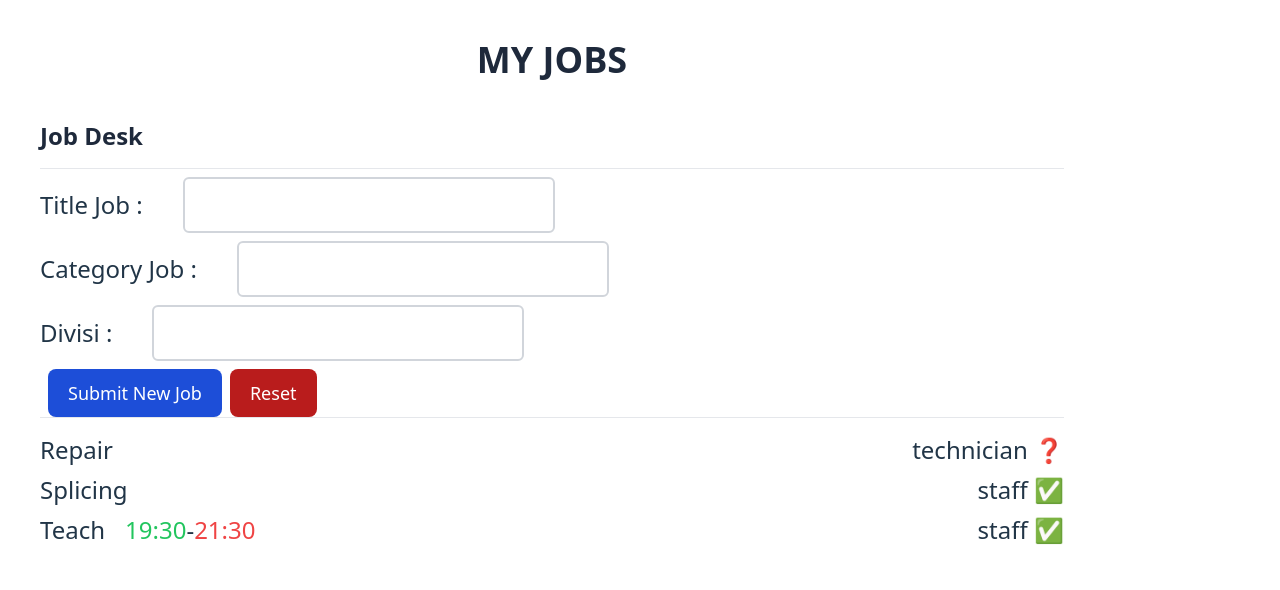
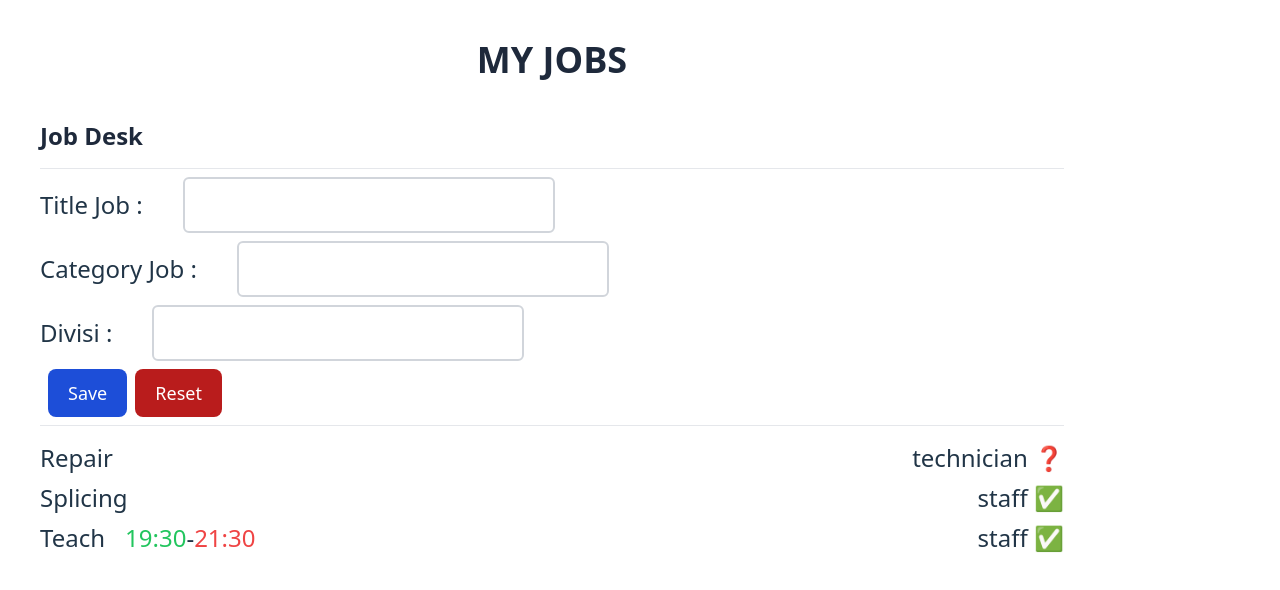
Before and after one commit to sidiqcahyono83/jobs, a React (Vite) app: page / in a window 1280 px wide. Shown: the top 590 px of the page. Built offline with nearby package versions, Linux system fonts and the light colour scheme.

Commit message:
fate: dark

```diff
--- a/src/App.tsx
+++ b/src/App.tsx
@@ -6,7 +6,7 @@ export function App() {
 
   const [jobsState, setJobs] = useState(dataJobs);
 
-  const submitNewJob = (event: React.FormEvent<HTMLFormElement>) => {
+  const saveNewJob = (event: React.FormEvent<HTMLFormElement>) => {
     event.preventDefault();
 
     const formData = new FormData(event.currentTarget);
@@ -26,7 +26,7 @@ export function App() {
 
   return (
     <>
-      <main className="container mx-auto">
+      <main className="container mx-auto dark:text-white">
         <div className="m-10 flex justify-center max-w-5xl">
           <h1 className="font-bold text-4xl text-slate-800 font-neutral-400">
             MY JOBS
@@ -38,8 +38,9 @@ export function App() {
             Job Desk
           </h2>
           <hr />
-          <div>
-            <form action="" onSubmit={submitNewJob}>
+          <div className="my-2 dark:text-white">
+
+            <form action="" onSubmit={saveNewJob} className="mx-auto">
               <div className="form-control my-2">
                 <label htmlFor="title" className="font-normal text-2xl my-4">
                   Title Job :
@@ -84,7 +85,7 @@ export function App() {
                   type="submit"
                   className="text-white bg-blue-700 hover:bg-blue-800 focus:ring-4 focus:outline-none focus:ring-blue-300 font-medium rounded-lg text-lg w-full sm:w-auto px-5 py-2.5 mx-2 text-center dark:bg-blue-600 dark:hover:bg-blue-700 dark:focus:ring-blue-800"
                 >
-                  Submit New Job
+                  Save
                 </button>
                 <button
                   type="reset"
```
